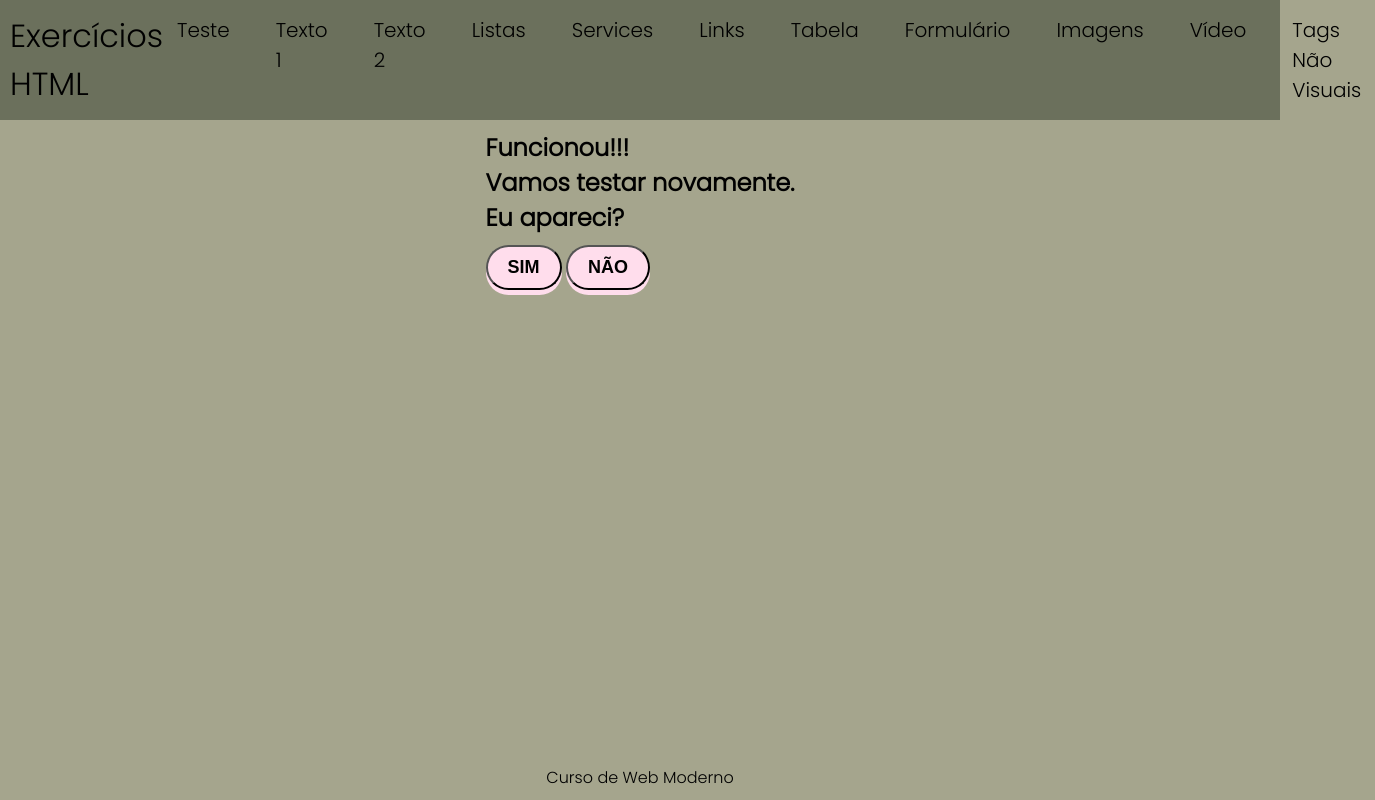
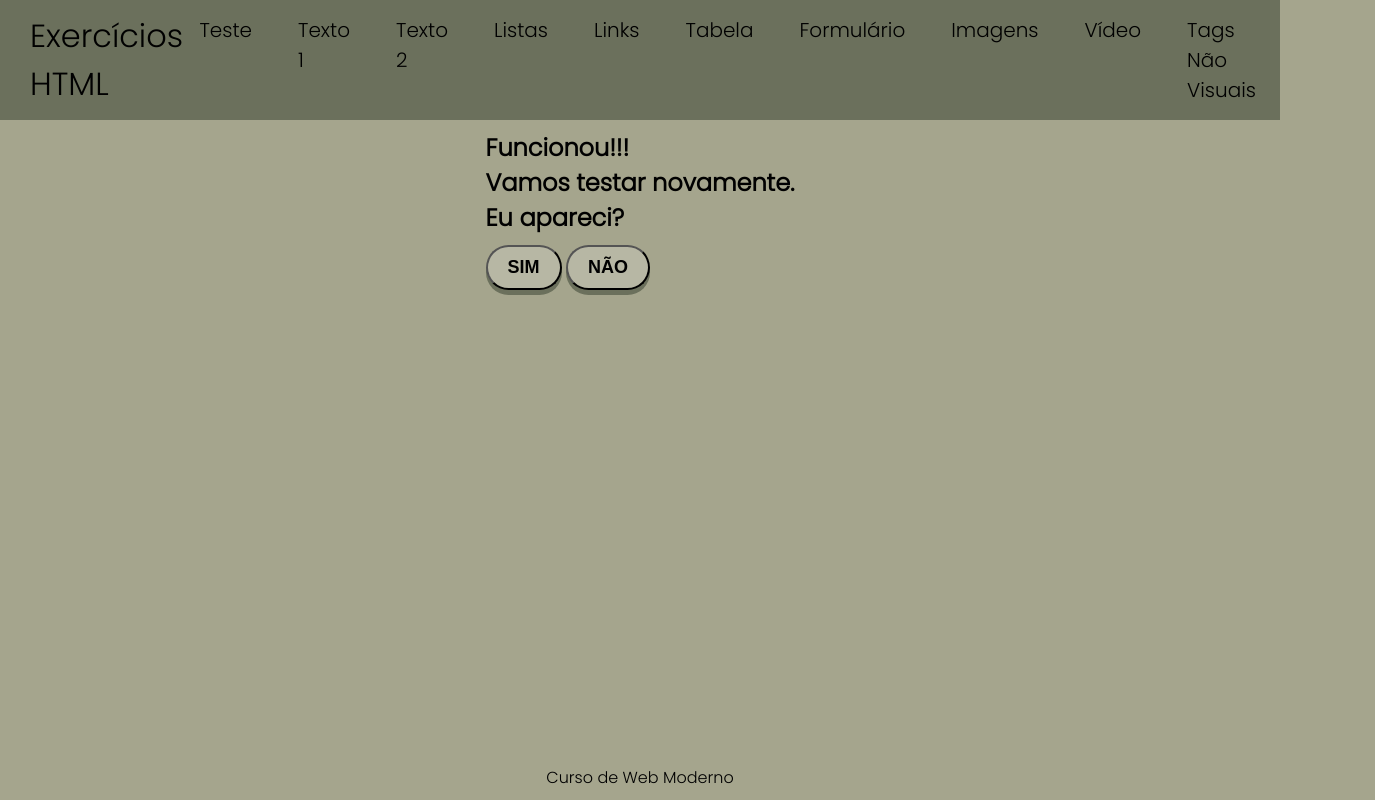
Before and after one commit to victoriamnx/Udemy, a plain HTML site: page html/index.html in a window 1280 px wide. Both pictures are taken after a click on the link "Teste". Shown: the whole page, 1375 px wide, since content can reach past the window. Drawn offline with Linux system fonts and the light colour scheme.

Commit message:
fix: teste button style

```diff
--- a/html/Exercicios/teste.html
+++ b/html/Exercicios/teste.html
@@ -3,32 +3,39 @@
 	Vamos testar novamente.
 </h1>
 <h1>Eu apareci?</h1>
+
 <head>
 	<title>Botão Animado em HTML e CSS</title>
 	<meta charset="UTF-8">
 	<meta name="viewport" content="width=device-width, initial-scale=1.0">
 	<style>
+		A {
+			color: #6b705c #a5a58d #b7b7a4 #ffe8d6 #ddbea9 #cb997e;
+		}
+
 		.button {
 			display: inline-block;
 			padding: 10px 20px;
 			font-size: 18px;
 			font-weight: bold;
 			color: #000000;
-			background-color:  #ffddec;
+			background-color: #b7b7a4;
 			border-radius: 25px;
-			box-shadow: 0px 5px 0px  #ffddec;
+			box-shadow: 0px 5px 0px #6b705c;
 			transition: all 0.3s ease-in-out;
 			margin-top: 10px;
 			margin-bottom: 10px;
 		}
 
 		.button:hover {
-			background-color:  #ffddec;
-			box-shadow: 0px 8px 0px #f59ed8;
+			color: #000000;
+			background-color: #b7b7a4;
+			box-shadow: 0px 8px 0px #6b705c;
 			transform: translateY(-3px);
 		}
 	</style>
 </head>
+
 <body>
 	<script src="script.js"></script>
 	<button class="button" onclick="mostrarMensagem('Show!! Tudo funcionando perfeitamente.')">SIM</button>
--- a/html/index.html
+++ b/html/index.html
@@ -18,16 +18,16 @@
                 <li><a href wm-nav="exercicios/texto1.html">Texto 1</a></li>
                 <li><a href wm-nav="exercicios/texto2.html">Texto 2</a></li>
                 <li><a href wm-nav="exercicios/listas.html">Listas</a></li>
-                <li class="services">
+                <!-- <li class="services">
                     <a href="">Services</a>
-                    <!-- DROPDOWN MENU -->
-                    <ul class="dropdown">
+                    DROPDOWN MENU -->
+                    <!-- <ul class="dropdown">
                         <li><a href="/">Dropdown 1 </a></li>
                         <li><a href="/">Dropdown 2</a></li>
                         <li><a href="/">Dropdown 2</a></li>
                         <li><a href="/">Dropdown 3</a></li>
                         <li><a href="/">Dropdown 4</a></li>
-                    </ul>
+                    </ul>  -->
                 <li><a href wm-nav="exercicios/links.html">Links</a></li>
                 <li><a href wm-nav="exercicios/tabela.html">Tabela</a></li>
                 <li><a href wm-nav="exercicios/form/form.html">Formulário</a></li>
--- a/html/style.css
+++ b/html/style.css
@@ -44,14 +44,8 @@ li {
 }
 
 .logo {
+  margin-left: 20px;
   font-size: 32px;
-}
-
-/* NAVBAR MENU */
-.menu {
-  display: flex;
-  gap: 1em;
-  font-size: 18px;
 }
 
 .nav-links a:hover,
@@ -61,11 +55,16 @@ li {
   background-color: #6b705c;
 }
 
+.menu {
+  display: flex;
+  gap: 1em;
+  font-size: 18px;
+}
+
 .menu li {
   padding: 5px 14px;
 }
 
-/* DROPDOWN MENU */
 .services {
   position: relative;
 }
```
Lines whose indentation alone changed are shown as unchanged.
